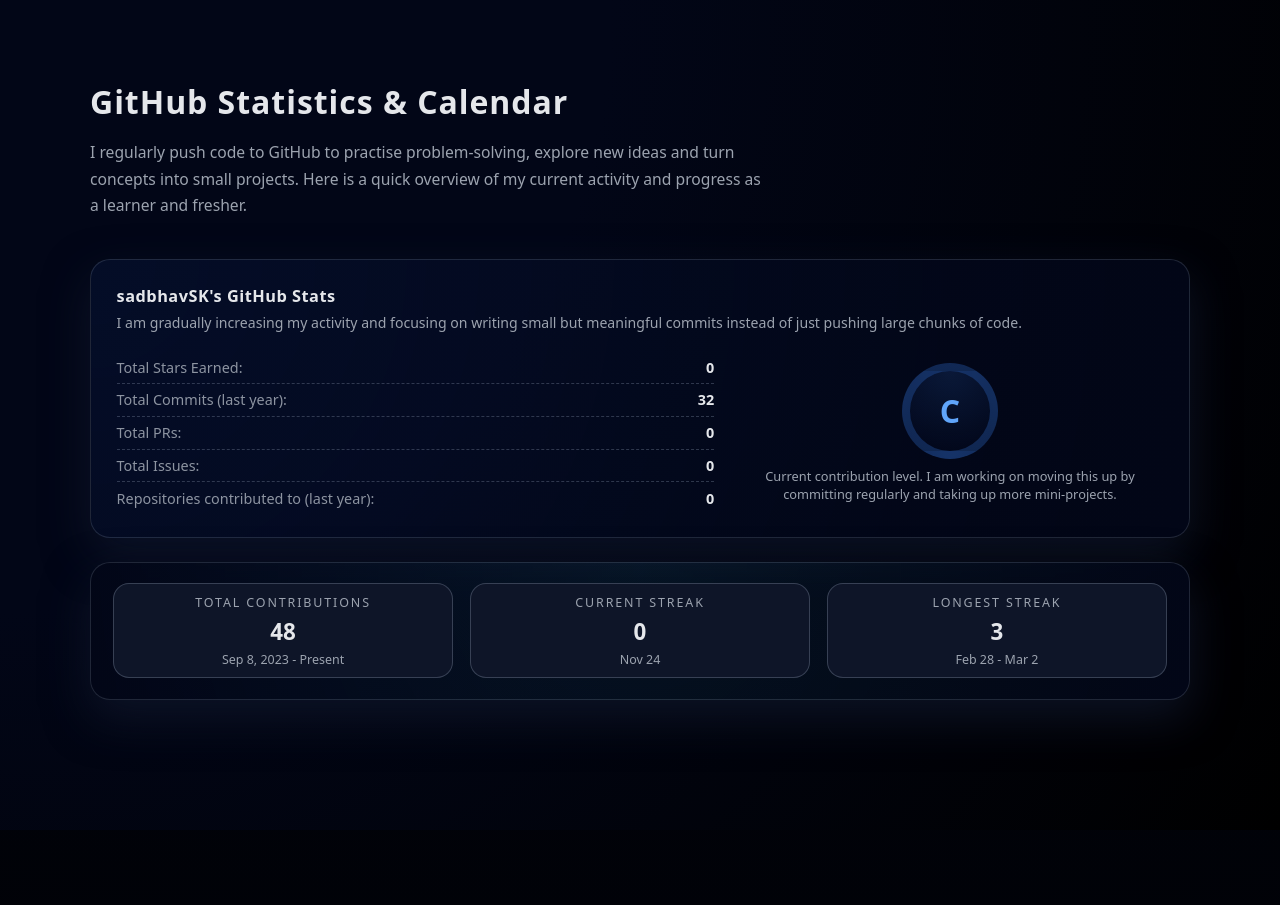
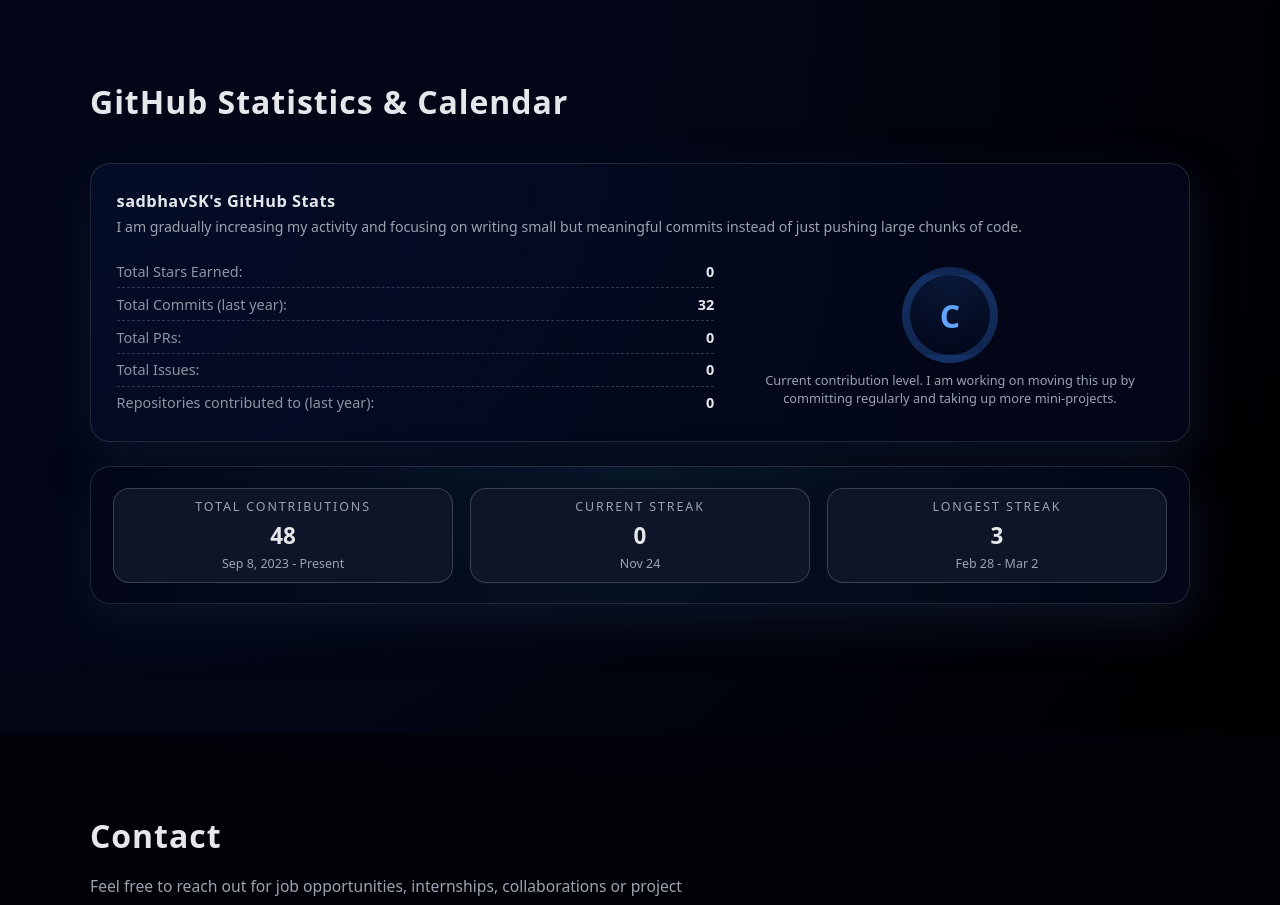
Before and after one commit to sadbhavSK/Sadbhav-Portfolio, a React (Vite) app: page / in a window 1280 px wide. Shown: the part 2740-3645 px from the top of the page. Built offline with nearby package versions, Linux system fonts and the light colour scheme.

Commit message:
Update App.jsx

```diff
--- a/src/App.jsx
+++ b/src/App.jsx
@@ -287,9 +287,7 @@
           <div className="container">
             <h2>GitHub Statistics &amp; Calendar</h2>
             <p className="section-intro">
-              I regularly push code to GitHub to practise problem-solving, explore new
-              ideas and turn concepts into small projects. Here is a quick overview of my
-              current activity and progress as a learner and fresher.
+
             </p>
 
             <div className="github-stats-layout">
```
